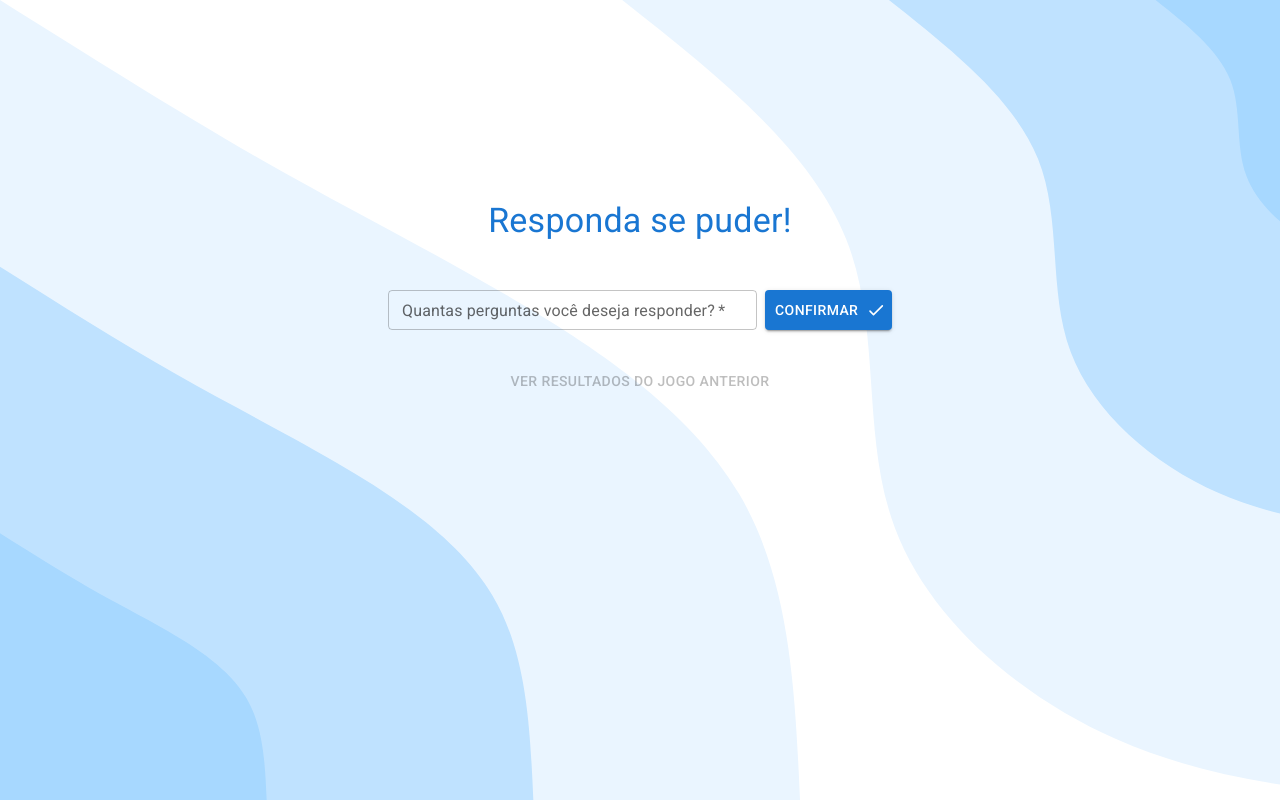
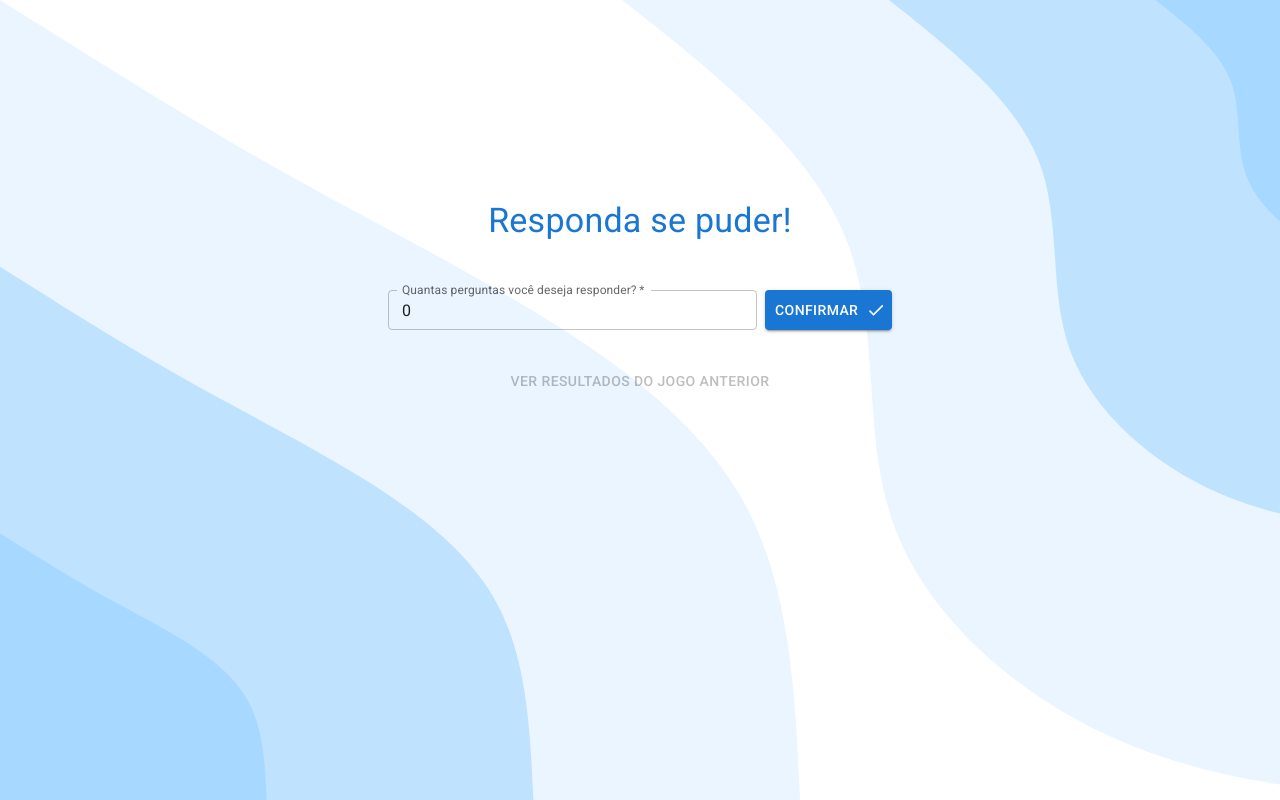
Before and after one commit to loureiro-lucas/trivia-app, a React (Create React App) app in the folder trivia-app/: page / in a window 1280 px wide. Built offline with nearby package versions, Linux system fonts and the light colour scheme.

Commit message:
finishing

```diff
--- a/trivia-app/src/context/TriviaProvider.js
+++ b/trivia-app/src/context/TriviaProvider.js
@@ -5,7 +5,7 @@ import PropTypes from 'prop-types';
 
 const TriviaProvider = ({ children }) => {
   const [questions, setQuestions] = useState([]);
-  const [numberOfQuestions, setNumberOfQuestions] = useState();
+  const [numberOfQuestions, setNumberOfQuestions] = useState(0);
   const [questionsAnswered, setQuestionsAnswered] = useState([]);
   const [score, setScore] = useState(0);
 
--- a/trivia-app/src/index.js
+++ b/trivia-app/src/index.js
@@ -1,16 +1,16 @@
 import React from 'react';
 import ReactDOM from 'react-dom';
-import { BrowserRouter } from 'react-router-dom/cjs/react-router-dom.min';
+import { HashRouter } from 'react-router-dom/cjs/react-router-dom.min';
 import App from './App';
 import CssBaseline from '@mui/material/CssBaseline';
 import './index.css';
 
 ReactDOM.render(
   <React.StrictMode>
-    <BrowserRouter>
+    <HashRouter>
       <CssBaseline />
       <App />
-    </BrowserRouter>
+    </HashRouter>
   </React.StrictMode>,
   document.getElementById('root')
 );
--- a/trivia-app/src/pages/Feedback.js
+++ b/trivia-app/src/pages/Feedback.js
@@ -94,7 +94,7 @@ const Feedback = ({ history }) => {
   );
 
   const handlePlayAgainButton = () => {
-    setNumberOfQuestions();
+    setNumberOfQuestions(0);
     history.push('/');
   }
 
--- a/trivia-app/src/pages/Home.js
+++ b/trivia-app/src/pages/Home.js
@@ -26,7 +26,7 @@ const Home = ({ history }) => {
 
   useEffect(() => {
     setQuestions([]);
-    setNumberOfQuestions();
+    setNumberOfQuestions(0);
     setQuestionsAnswered([]);
     setScore(0);
     checkForPreviousGame();
@@ -75,7 +75,7 @@ const Home = ({ history }) => {
       className="number-of-questions-form"
       style={{ width: "100%" }}
     >
-      <Container fullWidth sx={{ display: "flex", mb: "15px" }}>
+      <Container sx={{ display: "flex", mb: "15px" }}>
         <TextField
           type="number"
           id="number-of-questions"
```
